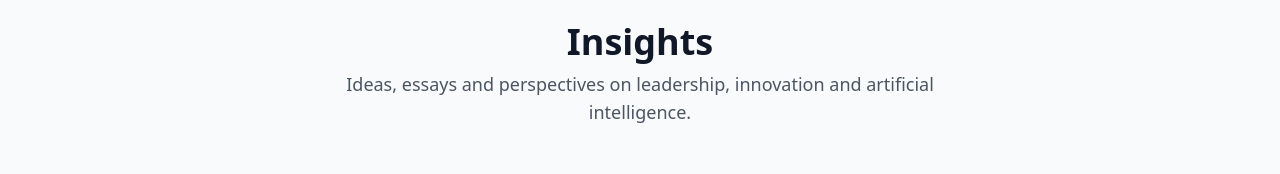
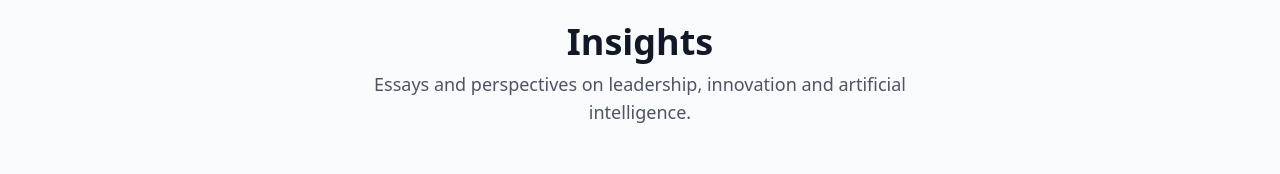
Before and after one commit to Wijay000/draft, a Next.js app: page /insights in a window 1280 px wide. Shown: the part 138-312 px from the top of the page. Built offline with nearby package versions, Linux system fonts and the light colour scheme.

Commit message:
fix(insights): update subtitle to 'Essays and perspectives...'

```diff
--- a/pages/insights.js
+++ b/pages/insights.js
@@ -73,7 +73,7 @@ export default function Insights() {
     <div className="max-w-2xl mx-auto px-4 sm:px-6 lg:px-8 py-12 sm:py-16">
       <header className="mb-10 sm:mb-12 text-center">
         <h1 className="text-3xl sm:text-4xl font-bold text-gray-900 mb-2">Insights</h1>
-        <p className="text-base sm:text-lg text-gray-600">Ideas, essays and perspectives on leadership, innovation and artificial intelligence.</p>
+        <p className="text-base sm:text-lg text-gray-600">Essays and perspectives on leadership, innovation and artificial intelligence.</p>
       </header>
       <section className="grid grid-cols-1 sm:grid-cols-2 lg:grid-cols-3 gap-5 sm:gap-6 lg:gap-8">
         {posts.map((post) => (
```
